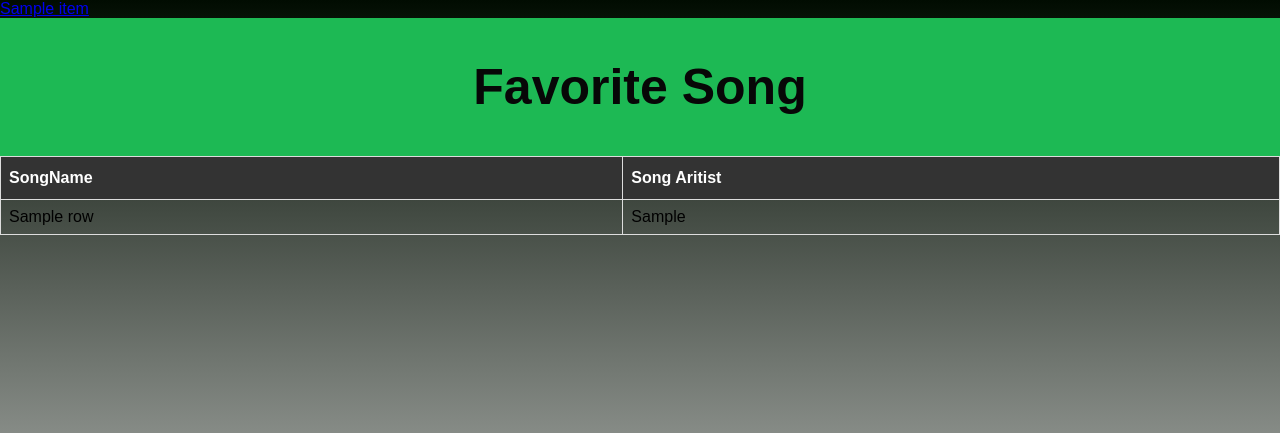
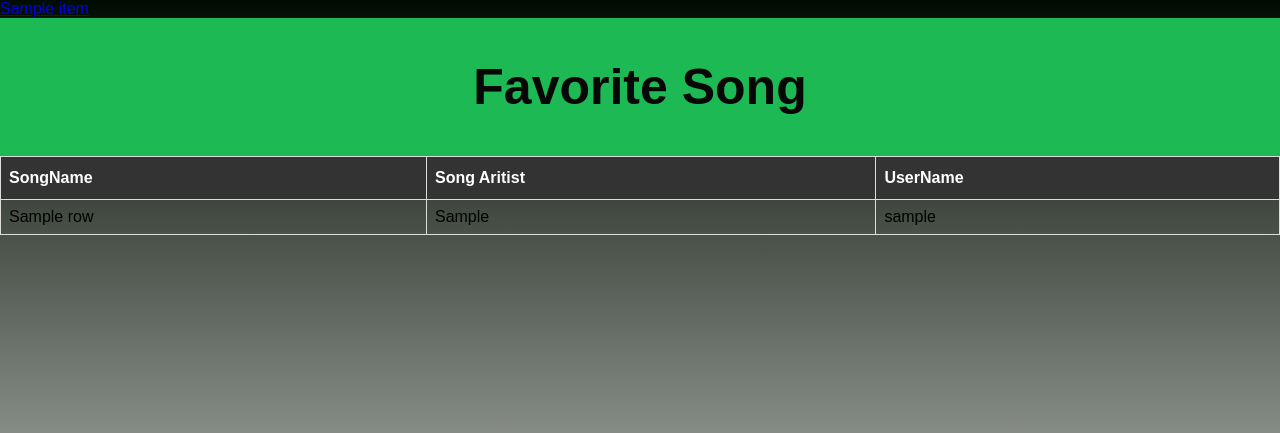
Before and after one commit to scottbisese/spotifyPlaylistBuilder, a Flask app: template templates/table.html in a window 1280 px wide. Shown: the top 433 px of the page. Run offline with Flask 3, Linux system fonts and the light colour scheme; the template is opened without the code that fills it: most values are stand-ins (such as "Sample title", 1, 10 or a date in 2020).

Commit message:
changed table HTML

```diff
--- a/templates/table.html
+++ b/templates/table.html
@@ -19,6 +19,7 @@
         <tr>
             <th>SongName</th>
             <th>Song Aritist</th>
+            <th>UserName</th>
         </tr>
 
         <!-- Loop through and display all rows from the SQL query -->
@@ -26,6 +27,7 @@
         <tr>
             <td>{{ row.SongName }}</td>
             <td>{{ row.SongAritist }}</td>
+            <td>{{ row.UserName }}</td>
         </tr>
         {% endfor %}
 
```
